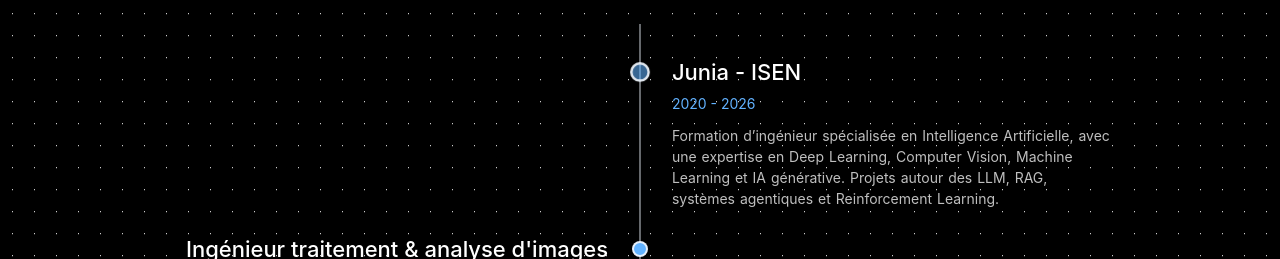
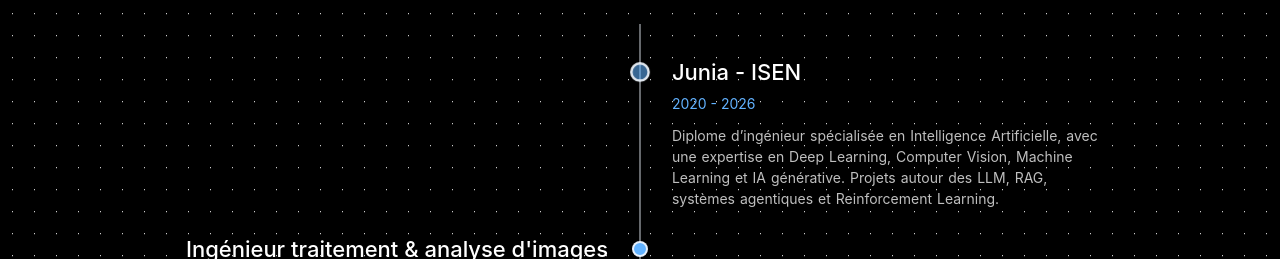
Before and after one commit to Romaindujardin/cv, a React app: page / in a window 1280 px wide. Shown: the part 1940-2199 px from the top of the page. Built offline with nearby package versions, Linux system fonts and the light colour scheme.

Commit message:
updating CV

```diff
--- a/src/components/Timeline.tsx
+++ b/src/components/Timeline.tsx
@@ -14,7 +14,7 @@
     title: "Junia - ISEN",
     period: "2020 - 2026",
     description:
-      "Formation d’ingénieur spécialisée en Intelligence Artificielle, avec une expertise en Deep Learning, Computer Vision, Machine Learning et IA générative. Projets autour des LLM, RAG, systèmes agentiques et Reinforcement Learning.",
+      "Diplome d’ingénieur spécialisée en Intelligence Artificielle, avec une expertise en Deep Learning, Computer Vision, Machine Learning et IA générative. Projets autour des LLM, RAG, systèmes agentiques et Reinforcement Learning.",
   },
   {
     id: "2",
```
Also changed, not shown: 2 other files (tests, documents, lock files or other folders).
